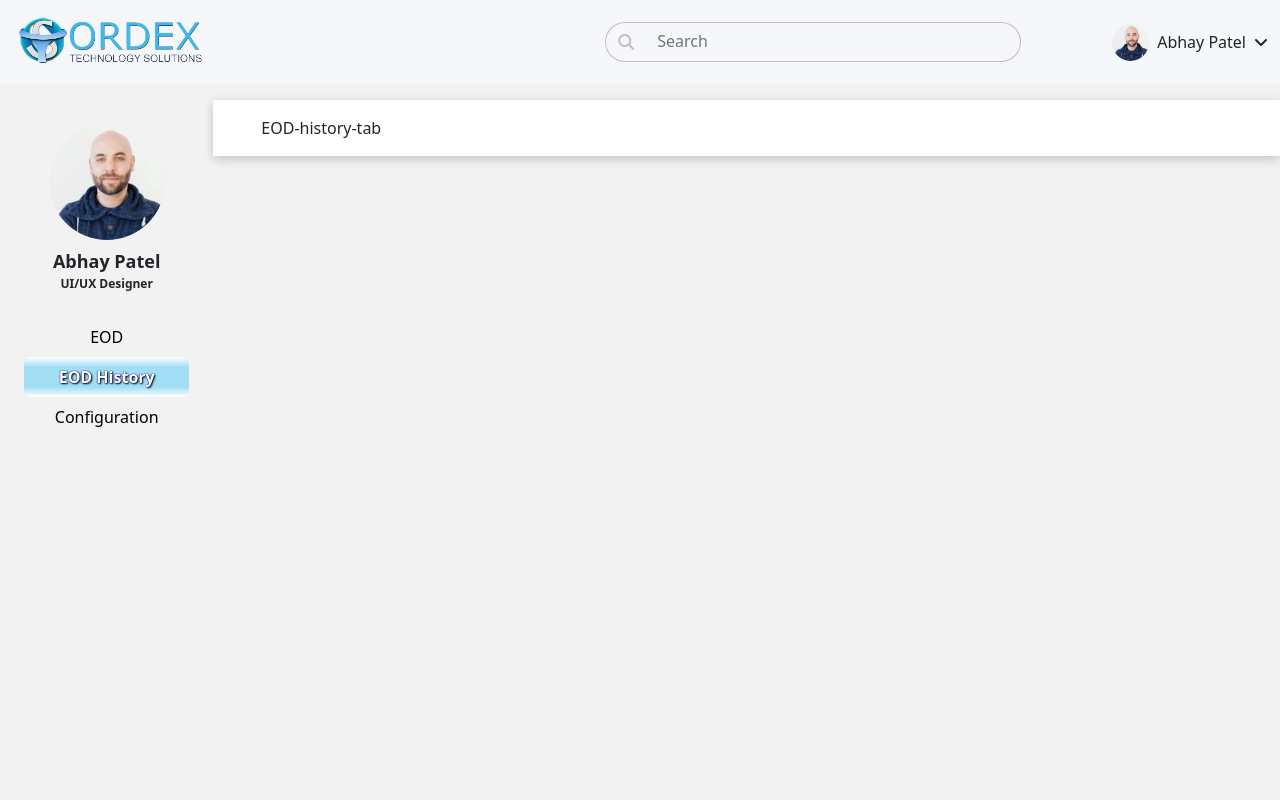
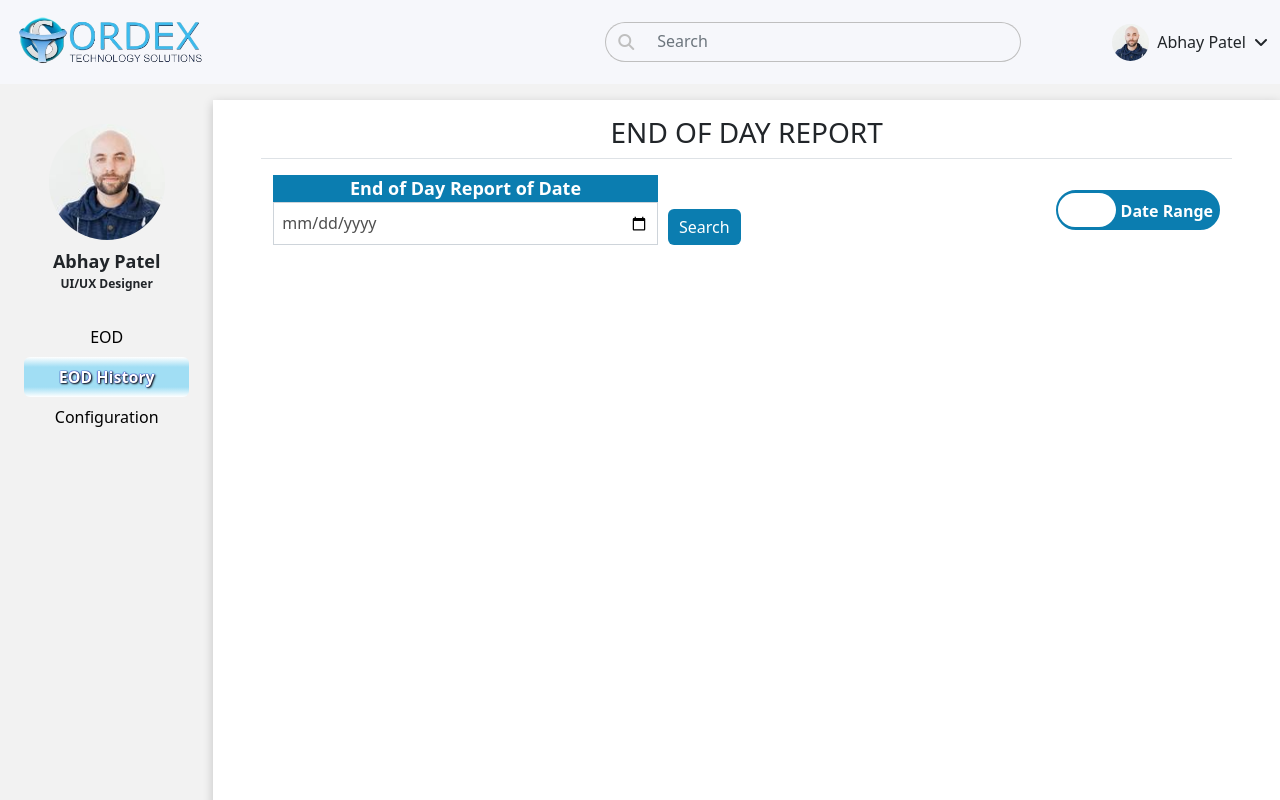
Before and after one commit to PrinceOrdex/Ordex_EOD, a React (Create React App) app in the folder eod-report/: page / in a window 1280 px wide. Both pictures are taken after a click on the tab "EOD History". Shown: the top 800 px of the page. Built offline with nearby package versions, Linux system fonts and the light colour scheme.

Commit message:
Add CRUD operation in form data

```diff
--- /dev/null
+++ b/eod-report/src/Component/Employee/Configuration.jsx
@@ -0,0 +1 @@
+RTCDTMFToneChangeEvent
--- a/eod-report/src/Component/Employee/Eod.jsx
+++ b/eod-report/src/Component/Employee/Eod.jsx
@@ -8,6 +8,7 @@ import Eod_main from "./Eod_main";
 
 import Header from "./Header";
 import { useState } from "react";
+import Eod_history from "./Eod_history";
 
 const Eod = () => {
   return (
@@ -179,7 +180,7 @@ const Eod = () => {
             </div>
           </div>
           {/* <Eod_main />; */}
-          <div className="col py-3 bg-white h-100 mb-2 px-5">
+          <div className="col py-3 bg-white mb-3 px-5">
             <div class="tab-content" id="v-pills-tabContent">
               <div
                 class="tab-pane fade show active"
@@ -197,7 +198,7 @@ const Eod = () => {
                 aria-labelledby="v-pills-history-tab"
                 tabindex="0"
               >
-                EOD-history-tab
+                <Eod_history />
               </div>
               <div
                 class="tab-pane fade"
@@ -211,6 +212,14 @@ const Eod = () => {
             </div>
           </div>
         </div>
+        <div className="row flex-nowrap bg-dark">
+          <div className="col-10 ms-auto">
+            <div className="flex flex-row">
+              <div>fvgdfvg</div>
+              <div>fdvgdf</div>
+            </div>
+          </div>
+        </div>
       </div>
     </>
   );
--- /dev/null
+++ b/eod-report/src/Component/Employee/Eod_history.jsx
@@ -0,0 +1,64 @@
+import React from "react";
+import "./../../css/history.css";
+
+const Eod_history = () => {
+  return (
+    <>
+      <div class="row col-12 mx-0 px-0 text-center border-bottom">
+        <h3>END OF DAY REPORT</h3>
+      </div>
+      <div class="row col-12 mx-0 px-0 my-3 align-items-center justify-content-between text-center">
+        <div class="col-6 d-flex align-items-end">
+          <div class="col-10 me-2 date-history">
+            <p class="date-report mb-0 text-white">End of Day Report of Date</p>
+            <input
+              type="date"
+              id="birthday"
+              name="birthday"
+              class="form-control p-2"
+            />
+          </div>
+          <div class="col-2">
+            <button type="submit" class="btn-search text-white">
+              Search
+            </button>
+          </div>
+        </div>
+        <div class="col-6">
+          <div class="col-12 d-flex justify-content-end">
+            <nav class="date-btn d-flex justify-content-between" id="date-btn">
+              <div class="nav nav-tabs" id="nav-tab" role="tablist">
+                <button
+                  class="nav-link btn-1 active"
+                  id="nav-home-tab"
+                  data-bs-toggle="tab"
+                  data-bs-target="#nav-home"
+                  type="button"
+                  role="tab"
+                  aria-controls="nav-home"
+                  aria-selected="true"
+                >
+                  Date
+                </button>
+                <button
+                  class="nav-link btn-1"
+                  id="nav-profile-tab"
+                  data-bs-toggle="tab"
+                  data-bs-target="#nav-profile"
+                  type="button"
+                  role="tab"
+                  aria-controls="nav-profile"
+                  aria-selected="false"
+                >
+                  Date Range
+                </button>
+              </div>
+            </nav>
+          </div>
+        </div>
+      </div>
+    </>
+  );
+};
+
+export default Eod_history;
--- a/eod-report/src/Component/Employee/Eod_main.jsx
+++ b/eod-report/src/Component/Employee/Eod_main.jsx
@@ -7,22 +7,20 @@ const Eod_main = () => {
     time: "",
     status: "",
     description: "",
-    showicon: "",
   });
 
   const [temp, setTemp] = useState([]);
-  const [icon, seticon] = useState(true);
+  const [editindex, setEditIndex] = useState(null);
+  const [isedit, setIsEdit] = useState(true);
+  const [dataNum, setDataNum] = useState(0);
+  const [hasData, setHasData] = useState(false);
 
   let name, value;
   const getInput = (e) => {
     name = e.target.name;
     value = e.target.value;
-    if (value == "Task in Progress") {
-      seticon(false);
-    } else {
-      seticon(true);
-    }
-    setData({ ...userData, [name]: value, showicon: icon });
+
+    setData({ ...userData, [name]: value });
   };
 
   const getTableData = () => {
@@ -34,8 +32,15 @@ const Eod_main = () => {
       userData.description === ""
     ) {
       alert("Plz Fill Data first");
-    } else {
-      setTemp([...temp, userData]);
+    } else if (!isedit) {
+      setTemp(
+        temp.map((curElem) => {
+          if (curElem.id == editindex) {
+            return { ...curElem, name: userData };
+          }
+          return curElem;
+        })
+      );
       setData({
         project: "",
         task: "",
@@ -43,11 +48,43 @@ const Eod_main = () => {
         status: "",
         description: "",
       });
+
+      setEditIndex(null);
+      setIsEdit(true);
+    } else {
+      const all_data = { id: new Date().getTime().toString(), name: userData };
+
+      setTemp([...temp, all_data]);
+      setData({
+        project: "",
+        task: "",
+        time: "",
+        status: "",
+        description: "",
+      });
+      setDataNum(dataNum + 1);
+      setHasData(true);
     }
   };
 
-  console.log(userData);
-  console.log(temp);
+  const edititem = (ind) => {
+    const item_to_edit = temp.find((curElem) => {
+      return curElem.id == ind;
+    });
+    console.log(item_to_edit);
+    setData(item_to_edit.name);
+    setEditIndex(ind);
+    setIsEdit(false);
+  };
+
+  const deleteitem = (ind) => {
+    const updated_item = temp.filter((curElem, index) => {
+      return ind != index;
+    });
+    setTemp(updated_item);
+    setDataNum(dataNum - 1);
+  };
+
   return (
     <>
       {/* <div className="col py-3 bg-white h-100 mb-2"> */}
@@ -156,27 +193,17 @@ const Eod_main = () => {
 
       <div className="row mx-0 px-0 my-3 ms-5 justify-content-center">
         <div className="col-10 d-flex ms-5 justify-content-end align-items-center added">
-          <i className="fas fa-check me-2"></i>
-          <p className="mb-0">Task 3 Added Successfully</p>
+          <i className={hasData ? "fas fa-check me-2" : "d-none"}></i>
+          <p className={hasData ? "mb-0" : "d-none"}>
+            Task {dataNum} Added Successfully
+          </p>
           <button className="px-4 add-button ms-3" onClick={getTableData}>
             Add
           </button>
         </div>
       </div>
+      <hr className="mt-4" />
 
-      {/* <p className="lead">
-          An example 2-level sidebar with collasible menu items. The menu
-          functions like an "accordion" where only a single menu is be open at a
-          time. While the sidebar itself is not toggle-able, it does
-          responsively shrink in width on smaller screens.
-        </p>
-        <ul className="list-unstyled">
-          <li>
-            <h5>Responsive</h5>
-            shrinks in width, hides text labels and collapses to icons only on
-            mobile
-          </li>
-        </ul> */}
       <div className="container">
         <table class="table border">
           <thead>
@@ -193,80 +220,45 @@ const Eod_main = () => {
             {temp.map((data, index) => {
               return (
                 <>
-                  <div className="position-absolute table-edit">
-                    <i class="fa-regular fa-pen-to-square"></i>
+                  <div className="position-absolute table-edit" key={index}>
+                    <i
+                      className="fa-regular fa-pen-to-square"
+                      onClick={() => edititem(data.id)}
+                    ></i>
                   </div>
                   <tr>
                     <th scope="row">{index + 1}</th>
-                    <td>{data.project}</td>
-                    <td>{data.task}</td>
-                    <td>{data.description}</td>
+                    <td>{data.name.project}</td>
+                    <td>{data.name.task}</td>
+                    <td>{data.name.description}</td>
+
                     <td>
-                      <i
-                        class="fa-solid fa-calendar-check"
-                        style={{ color: "green" }}
-                      ></i>
-                      {/* <i
+                      {data.name.status == "Task Completed" ? (
+                        <i
+                          class="fa-solid fa-calendar-check"
+                          style={{ color: "green" }}
+                        ></i>
+                      ) : (
+                        <i
                           class="fa-solid fa-hourglass-half"
                           style={{ color: "orange" }}
-                        ></i> */}
+                        ></i>
+                      )}
                     </td>
-                    <td>{data.time}</td>
+
+                    <td>{data.name.time}</td>
                   </tr>
                   <div className="position-relative">
                     <div className="position-absolute delete-icon">
-                      <i class="fa-solid fa-trash"></i>
+                      <i
+                        class="fa-solid fa-trash"
+                        onClick={() => deleteitem(index)}
+                      ></i>
                     </div>
                   </div>
                 </>
               );
             })}
-
-            {/* <div className="position-absolute table-edit">
-              <i class="fa-regular fa-pen-to-square"></i>
-            </div>
-            <tr>
-              <th scope="row">1</th>
-              <td>XYZ Project</td>
-              <td>Task Project</td>
-              <td>Brief Info About Project</td>
-              <td>
-                <i
-                  class="fa-solid fa-hourglass-half"
-                  style={{ color: "orange" }}
-                ></i>
-              </td>
-              <td>1hr 20min</td>
-            </tr> */}
-            {/* <div className="position-relative">
-              <div className="position-absolute delete-icon">
-                <i class="fa-solid fa-trash"></i>
-              </div>
-            </div>
-            <div className="position-absolute table-edit">
-              <i class="fa-regular fa-pen-to-square"></i>
-            </div>
-            <tr className="position-relative">
-              <th scope="row">1</th>
-              <td>XYZ Project</td>
-              <td>Task Project</td>
-              <td>Brief Info About Project</td>
-              <td>
-                <i
-                  class="fa-solid fa-calendar-check"
-                  style={{ color: "green" }}
-                ></i>
-              </td>
-              <td>1hr 20min</td>
-            </tr>
-            <div className="position-relative">
-              <div className="position-absolute delete-icon">
-                <i class="fa-solid fa-trash"></i>
-              </div>
-            </div> */}
-            {/* <div className="position-absolute bottom-0">
-              <i class="fa-solid fa-trash"></i>
-            </div> */}
           </tbody>
         </table>
       </div>
--- a/eod-report/src/css/eod.css
+++ b/eod-report/src/css/eod.css
@@ -213,7 +213,7 @@ input[type="time"]:focus{
 }
 
 .delete-icon{
-    right: -755%;
+    right: -810%;
     bottom: 100%;
     color: #ded7d7;
     cursor: pointer;
--- /dev/null
+++ b/eod-report/src/css/history.css
@@ -0,0 +1,68 @@
+*{
+    padding: 0;
+    margin: 0;
+    box-sizing: border-box;
+}
+
+.date-history .form-control{
+    border-radius: 0rem !important;
+}
+
+
+.date-history .form-control:focus{
+    box-shadow: none !important;
+    border: 1px solid #ced4da !important;
+}
+
+
+.date-report{
+    background-color: #0b7db0;
+}
+
+.btn-search{
+    background-color: #0b7db0;
+    padding: 5px 10px;
+    border-radius: 0.375rem;
+    border: 1px solid transparent;
+}
+
+.date-btn{
+    /* / margin-top: -45px; / */
+    background-color: #0b7db0;
+    height: 40px !important;
+    border: 2px solid #0b7db0;
+    border-radius: 20px;
+    width: auto;
+    align-items: center;
+}
+
+.date-btn button{
+    color: #fff;
+    font-weight: 600;
+    padding: 5px;
+    text-decoration: none;
+}
+.date-btn .active{
+    border: 1px solid transparent !important;
+    border-radius: 20px;
+    padding: 5px 10px;
+    margin: 4px 0px;
+    background-color: white !important;
+    color: #0b7db0 !important;
+}
+
+
+#date-btn .nav-tabs{
+    border-bottom: none !important;
+}
+#date-btn .nav-link{
+    color: #fff !important;
+    transition: none !important;
+}
+.nav-tabs .nav-link:focus, .nav-tabs .nav-link:hover{
+    border: none !important;
+}
+
+.nav-tabs .nav-link{
+    border: none !important;
+}
```
